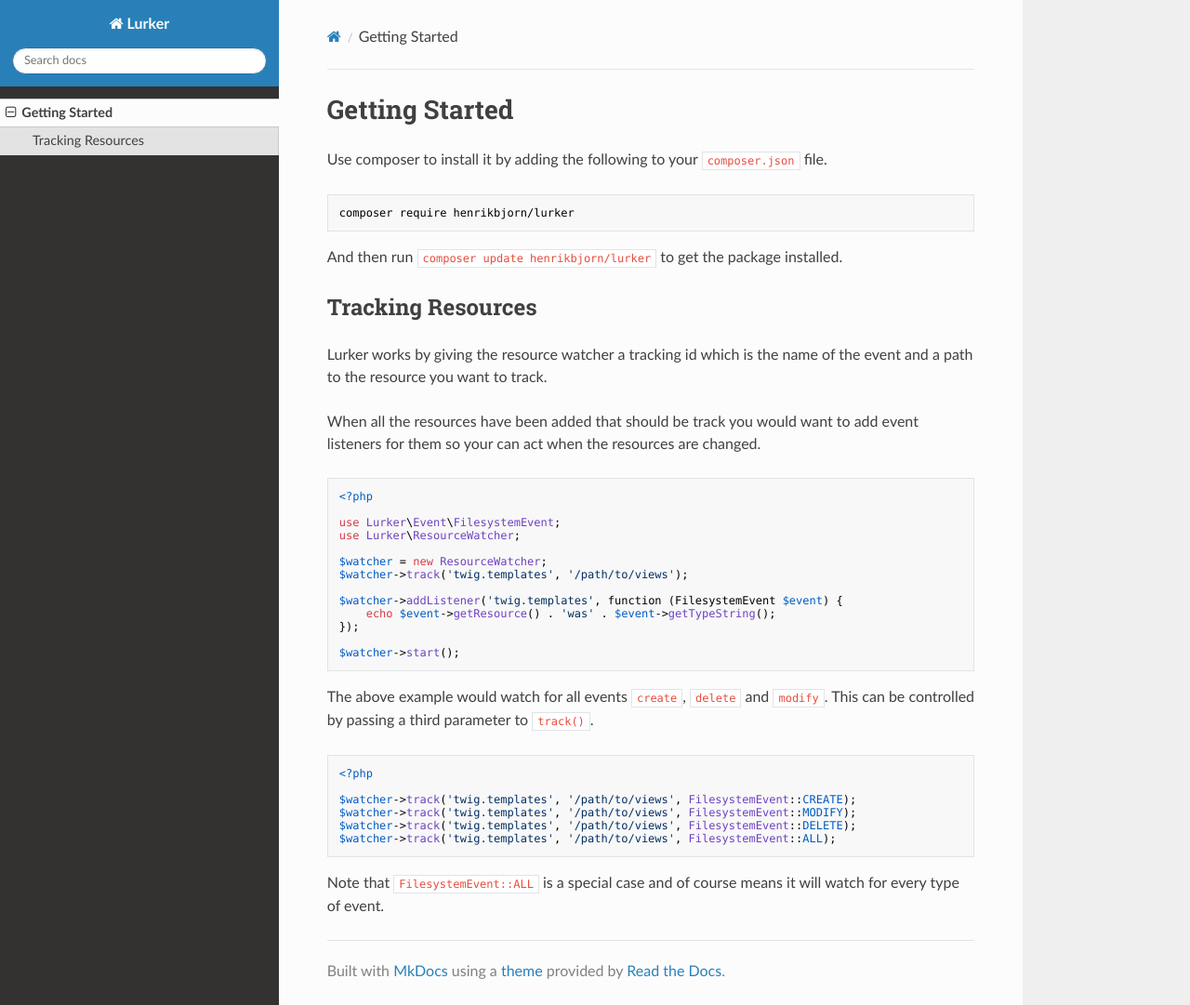
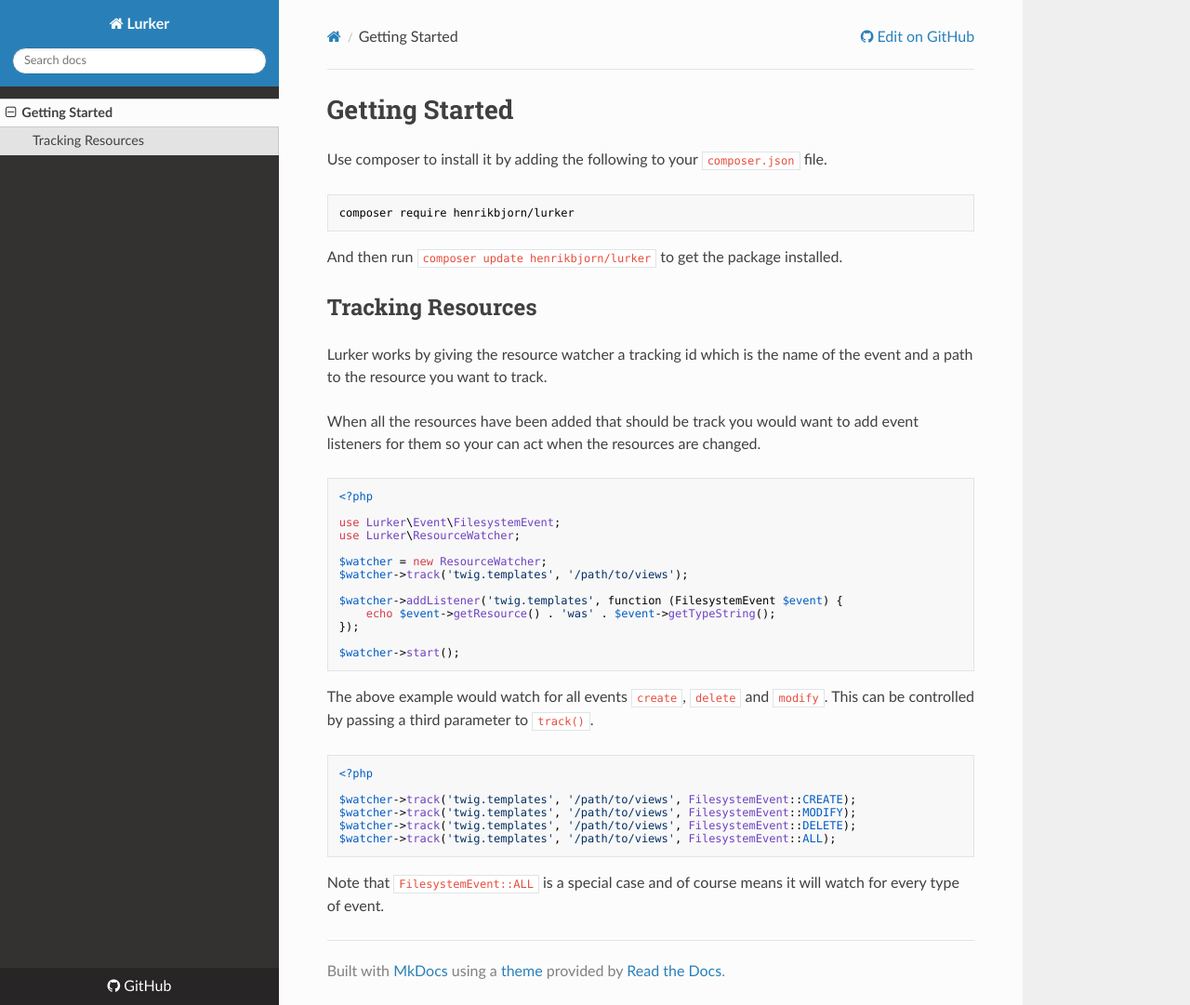
Before and after one commit to flint/Lurker, an MkDocs documentation site: the page built from docs/index.md, in a window 1280 px wide and 1081 px high. Shown: the whole window at 93% size. Built offline with MkDocs 1.6.1, drawn with Linux system fonts in a browser that asks for light colours; nearby versions of some CDN libraries; part of the change alters nothing that is shown.

Commit message:
add repo_url

```diff
--- a/mkdocs.yml
+++ b/mkdocs.yml
@@ -1,5 +1,6 @@
 site_name: Lurker
 theme: readthedocs
+repo_url: https://github.com/flint/Lurker
 
 markdown_extensions:
   - toc:
```
